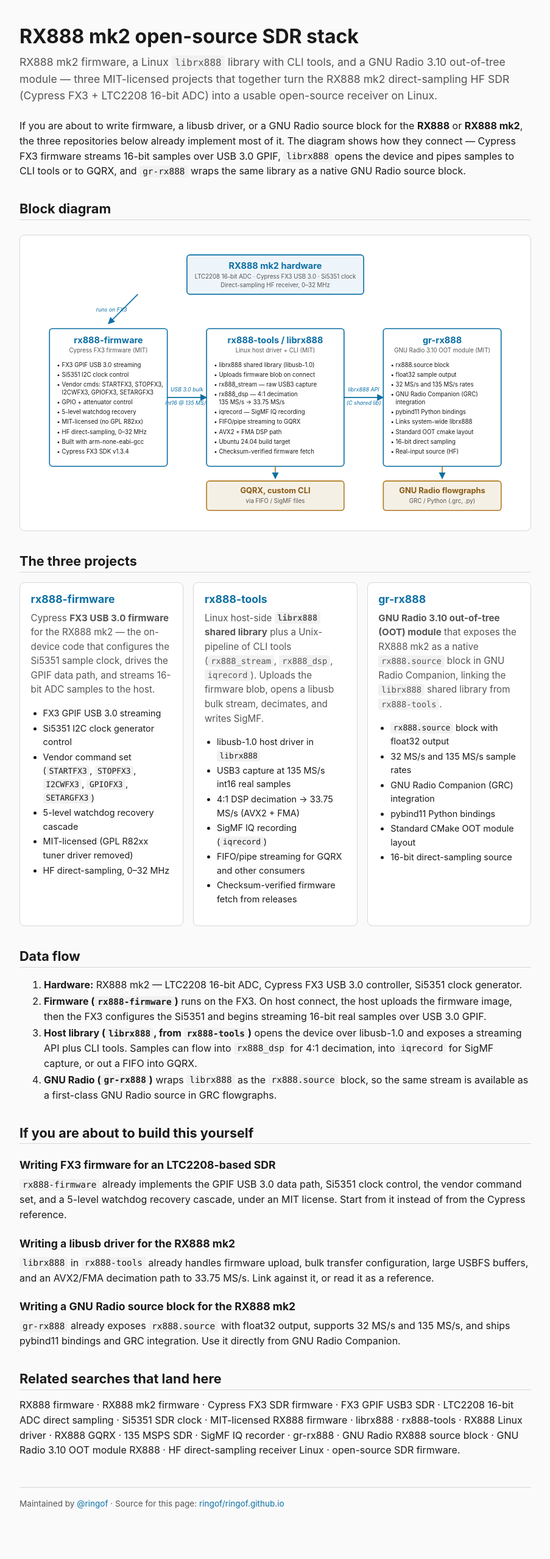
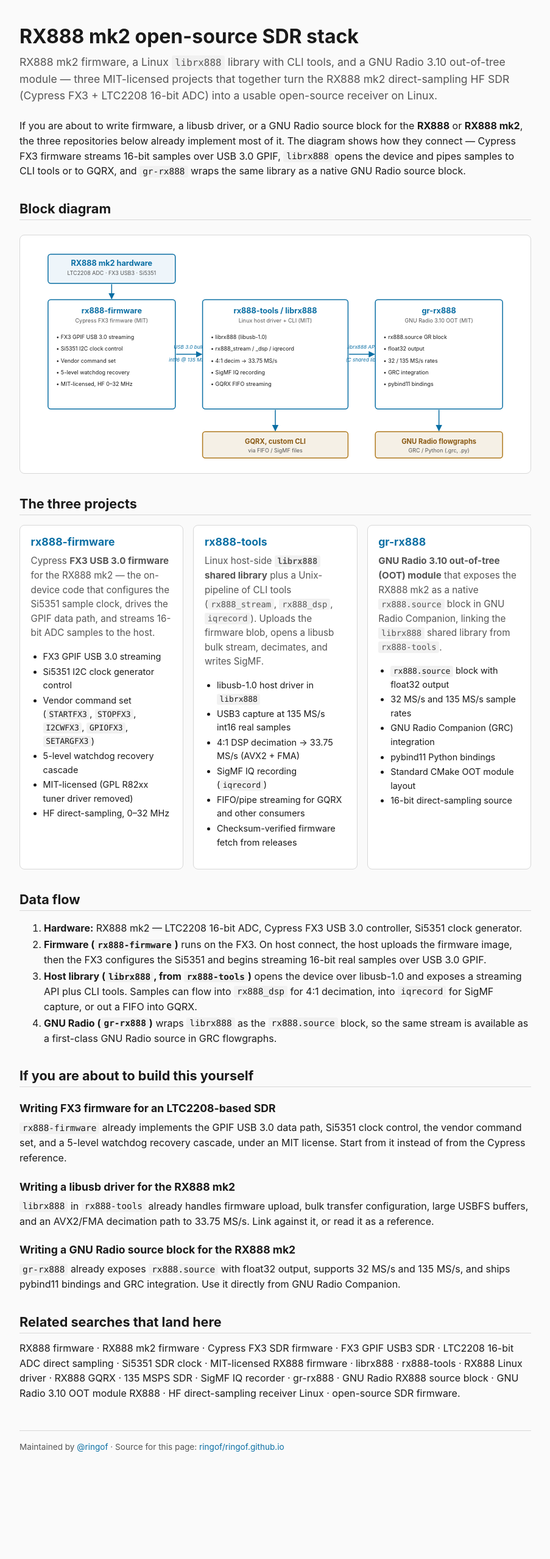
Before and after one commit to ringof/ringof.github.io, a Jekyll site: the page built from index.md, in a window 1280 px wide. Shown: the whole page at 61% size, without its empty margins (188-1091 px from the left). Built offline with Jekyll 4.4.1, drawn with Linux system fonts in a browser that asks for light colours; after the commit the page ends 2464 px from its top, so only the background shows below that.

Commit message:
Tighten block diagram layout and trim per-block bullets
- Move hardware block above firmware so the arrow is a clean vertical drop
  (was a diagonal landing off the previous box edge).
- Reduce each main block to 5 feature bullets; details still live in the
  project cards below the diagram.
- Recenter horizontal arrows on the vertical midline of the boxes and the
  arrows to downstream consumers under each parent column.
- Shrink overall viewBox (1080x480) and box heights to match the leaner
  content.

```diff
--- a/index.md
+++ b/index.md
@@ -26,7 +26,7 @@ library as a native GNU Radio source block.
 ## Block diagram
 
 <div class="diagram" role="img" aria-labelledby="diagram-title diagram-desc">
-<svg xmlns="http://www.w3.org/2000/svg" viewBox="0 0 1000 560" font-family="-apple-system, Segoe UI, Roboto, sans-serif">
+<svg xmlns="http://www.w3.org/2000/svg" viewBox="0 0 1080 480" font-family="-apple-system, Segoe UI, Roboto, sans-serif">
   <title id="diagram-title">RX888 mk2 SDR open-source stack: firmware to librx888 to GNU Radio OOT module</title>
   <desc id="diagram-desc">
     Block diagram of the RX888 mk2 open-source software stack. The RX888 mk2
@@ -48,102 +48,79 @@ library as a native GNU Radio source block.
       .box { fill: #ffffff; stroke: #0b6fa4; stroke-width: 2; }
       .box-hw { fill: #eef5fa; stroke: #0b6fa4; stroke-width: 2; }
       .box-down { fill: #f5f0e6; stroke: #b07a1f; stroke-width: 2; }
-      .title { font-size: 18px; font-weight: 700; fill: #0b6fa4; }
-      .title-down { font-size: 16px; font-weight: 700; fill: #8a5a14; }
+      .title { font-size: 17px; font-weight: 700; fill: #0b6fa4; }
+      .title-down { font-size: 15px; font-weight: 700; fill: #8a5a14; }
       .subtitle { font-size: 12px; fill: #555; }
       .feat { font-size: 12px; fill: #1a1a1a; }
       .label { font-size: 11px; fill: #0b6fa4; font-style: italic; }
     </style>
   </defs>
 
-  <!-- Hardware (top) -->
-  <rect class="box-hw" x="320" y="20" width="360" height="80" rx="6"/>
-  <text class="title" x="500" y="48" text-anchor="middle">RX888 mk2 hardware</text>
-  <text class="subtitle" x="500" y="68" text-anchor="middle">
-    LTC2208 16-bit ADC · Cypress FX3 USB 3.0 · Si5351 clock
-  </text>
-  <text class="subtitle" x="500" y="85" text-anchor="middle">
-    Direct-sampling HF receiver, 0–32 MHz
-  </text>
+  <!-- Hardware (above firmware) -->
+  <rect class="box-hw" x="40" y="20" width="280" height="64" rx="6"/>
+  <text class="title" x="180" y="46" text-anchor="middle">RX888 mk2 hardware</text>
+  <text class="subtitle" x="180" y="66" text-anchor="middle">LTC2208 ADC · FX3 USB3 · Si5351</text>
 
-  <!-- Arrow down from hardware to firmware -->
-  <line x1="220" y1="100" x2="160" y2="160"
+  <!-- Arrow hardware → firmware (vertical, centered on firmware) -->
+  <line x1="180" y1="86" x2="180" y2="118"
         stroke="#0b6fa4" stroke-width="2" marker-end="url(#arrow)"/>
-  <text class="label" x="135" y="135">runs on FX3</text>
 
   <!-- Firmware -->
-  <rect class="box" x="40" y="170" width="240" height="280" rx="6"/>
-  <text class="title" x="160" y="200" text-anchor="middle">rx888-firmware</text>
-  <text class="subtitle" x="160" y="218" text-anchor="middle">Cypress FX3 firmware (MIT)</text>
-
-  <text class="feat" x="55" y="248">• FX3 GPIF USB 3.0 streaming</text>
-  <text class="feat" x="55" y="268">• Si5351 I2C clock control</text>
-  <text class="feat" x="55" y="288">• Vendor cmds: STARTFX3, STOPFX3,</text>
-  <text class="feat" x="65" y="304">I2CWFX3, GPIOFX3, SETARGFX3</text>
-  <text class="feat" x="55" y="324">• GPIO + attenuator control</text>
-  <text class="feat" x="55" y="344">• 5-level watchdog recovery</text>
-  <text class="feat" x="55" y="364">• MIT-licensed (no GPL R82xx)</text>
-  <text class="feat" x="55" y="384">• HF direct-sampling, 0–32 MHz</text>
-  <text class="feat" x="55" y="404">• Built with arm-none-eabi-gcc</text>
-  <text class="feat" x="55" y="424">• Cypress FX3 SDK v1.3.4</text>
+  <rect class="box" x="40" y="120" width="280" height="240" rx="6"/>
+  <text class="title" x="180" y="150" text-anchor="middle">rx888-firmware</text>
+  <text class="subtitle" x="180" y="170" text-anchor="middle">Cypress FX3 firmware (MIT)</text>
+  <text class="feat" x="58" y="206">• FX3 GPIF USB 3.0 streaming</text>
+  <text class="feat" x="58" y="232">• Si5351 I2C clock control</text>
+  <text class="feat" x="58" y="258">• Vendor command set</text>
+  <text class="feat" x="58" y="284">• 5-level watchdog recovery</text>
+  <text class="feat" x="58" y="310">• MIT-licensed, HF 0–32 MHz</text>
 
   <!-- Arrow firmware → tools -->
-  <line x1="280" y1="310" x2="360" y2="310"
+  <line x1="322" y1="240" x2="378" y2="240"
         stroke="#0b6fa4" stroke-width="2" marker-end="url(#arrow)"/>
-  <text class="label" x="320" y="298" text-anchor="middle">USB 3.0 bulk</text>
-  <text class="label" x="320" y="325" text-anchor="middle">int16 @ 135 MS/s</text>
+  <text class="label" x="350" y="228" text-anchor="middle">USB 3.0 bulk</text>
+  <text class="label" x="350" y="256" text-anchor="middle">int16 @ 135 MS/s</text>
 
   <!-- Tools / librx888 -->
-  <rect class="box" x="360" y="170" width="280" height="280" rx="6"/>
-  <text class="title" x="500" y="200" text-anchor="middle">rx888-tools / librx888</text>
-  <text class="subtitle" x="500" y="218" text-anchor="middle">Linux host driver + CLI (MIT)</text>
-
-  <text class="feat" x="375" y="248">• librx888 shared library (libusb-1.0)</text>
-  <text class="feat" x="375" y="268">• Uploads firmware blob on connect</text>
-  <text class="feat" x="375" y="288">• rx888_stream — raw USB3 capture</text>
-  <text class="feat" x="375" y="308">• rx888_dsp — 4:1 decimation</text>
-  <text class="feat" x="385" y="324">135 MS/s → 33.75 MS/s</text>
-  <text class="feat" x="375" y="344">• iqrecord — SigMF IQ recording</text>
-  <text class="feat" x="375" y="364">• FIFO/pipe streaming to GQRX</text>
-  <text class="feat" x="375" y="384">• AVX2 + FMA DSP path</text>
-  <text class="feat" x="375" y="404">• Ubuntu 24.04 build target</text>
-  <text class="feat" x="375" y="424">• Checksum-verified firmware fetch</text>
+  <rect class="box" x="380" y="120" width="320" height="240" rx="6"/>
+  <text class="title" x="540" y="150" text-anchor="middle">rx888-tools / librx888</text>
+  <text class="subtitle" x="540" y="170" text-anchor="middle">Linux host driver + CLI (MIT)</text>
+  <text class="feat" x="398" y="206">• librx888 (libusb-1.0)</text>
+  <text class="feat" x="398" y="232">• rx888_stream / _dsp / iqrecord</text>
+  <text class="feat" x="398" y="258">• 4:1 decim → 33.75 MS/s</text>
+  <text class="feat" x="398" y="284">• SigMF IQ recording</text>
+  <text class="feat" x="398" y="310">• GQRX FIFO streaming</text>
 
   <!-- Arrow tools → gr-rx888 -->
-  <line x1="640" y1="310" x2="720" y2="310"
+  <line x1="702" y1="240" x2="758" y2="240"
         stroke="#0b6fa4" stroke-width="2" marker-end="url(#arrow)"/>
-  <text class="label" x="680" y="298" text-anchor="middle">librx888 API</text>
-  <text class="label" x="680" y="325" text-anchor="middle">(C shared lib)</text>
+  <text class="label" x="730" y="228" text-anchor="middle">librx888 API</text>
+  <text class="label" x="730" y="256" text-anchor="middle">(C shared lib)</text>
 
   <!-- gr-rx888 -->
-  <rect class="box" x="720" y="170" width="240" height="280" rx="6"/>
-  <text class="title" x="840" y="200" text-anchor="middle">gr-rx888</text>
-  <text class="subtitle" x="840" y="218" text-anchor="middle">GNU Radio 3.10 OOT module (MIT)</text>
+  <rect class="box" x="760" y="120" width="280" height="240" rx="6"/>
+  <text class="title" x="900" y="150" text-anchor="middle">gr-rx888</text>
+  <text class="subtitle" x="900" y="170" text-anchor="middle">GNU Radio 3.10 OOT (MIT)</text>
+  <text class="feat" x="778" y="206">• rx888.source GR block</text>
+  <text class="feat" x="778" y="232">• float32 output</text>
+  <text class="feat" x="778" y="258">• 32 / 135 MS/s rates</text>
+  <text class="feat" x="778" y="284">• GRC integration</text>
+  <text class="feat" x="778" y="310">• pybind11 bindings</text>
 
-  <text class="feat" x="735" y="248">• rx888.source block</text>
-  <text class="feat" x="735" y="268">• float32 sample output</text>
-  <text class="feat" x="735" y="288">• 32 MS/s and 135 MS/s rates</text>
-  <text class="feat" x="735" y="308">• GNU Radio Companion (GRC)</text>
-  <text class="feat" x="745" y="324">integration</text>
-  <text class="feat" x="735" y="344">• pybind11 Python bindings</text>
-  <text class="feat" x="735" y="364">• Links system-wide librx888</text>
-  <text class="feat" x="735" y="384">• Standard OOT cmake layout</text>
-  <text class="feat" x="735" y="404">• 16-bit direct sampling</text>
-  <text class="feat" x="735" y="424">• Real-input source (HF)</text>
+  <!-- Arrows down to consumers (centered under each parent) -->
+  <line x1="540" y1="362" x2="540" y2="408"
+        stroke="#0b6fa4" stroke-width="2" marker-end="url(#arrow)"/>
+  <line x1="900" y1="362" x2="900" y2="408"
+        stroke="#0b6fa4" stroke-width="2" marker-end="url(#arrow)"/>
 
   <!-- Downstream consumers -->
-  <rect class="box-down" x="360" y="480" width="280" height="60" rx="6"/>
-  <text class="title-down" x="500" y="505" text-anchor="middle">GQRX, custom CLI</text>
-  <text class="subtitle" x="500" y="525" text-anchor="middle">via FIFO / SigMF files</text>
+  <rect class="box-down" x="380" y="410" width="320" height="58" rx="6"/>
+  <text class="title-down" x="540" y="437" text-anchor="middle">GQRX, custom CLI</text>
+  <text class="subtitle" x="540" y="456" text-anchor="middle">via FIFO / SigMF files</text>
 
-  <rect class="box-down" x="720" y="480" width="240" height="60" rx="6"/>
-  <text class="title-down" x="840" y="505" text-anchor="middle">GNU Radio flowgraphs</text>
-  <text class="subtitle" x="840" y="525" text-anchor="middle">GRC / Python (.grc, .py)</text>
-
-  <line x1="500" y1="450" x2="500" y2="475"
-        stroke="#b07a1f" stroke-width="2" marker-end="url(#arrow)"/>
-  <line x1="840" y1="450" x2="840" y2="475"
-        stroke="#b07a1f" stroke-width="2" marker-end="url(#arrow)"/>
+  <rect class="box-down" x="760" y="410" width="280" height="58" rx="6"/>
+  <text class="title-down" x="900" y="437" text-anchor="middle">GNU Radio flowgraphs</text>
+  <text class="subtitle" x="900" y="456" text-anchor="middle">GRC / Python (.grc, .py)</text>
 </svg>
 </div>
 
```
